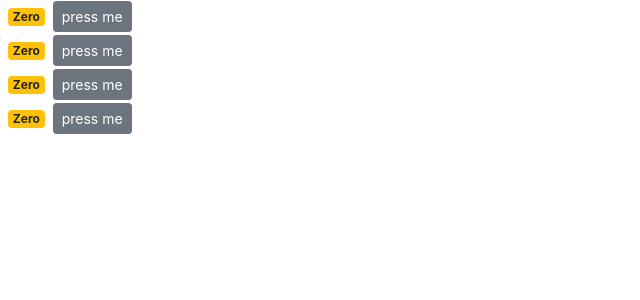
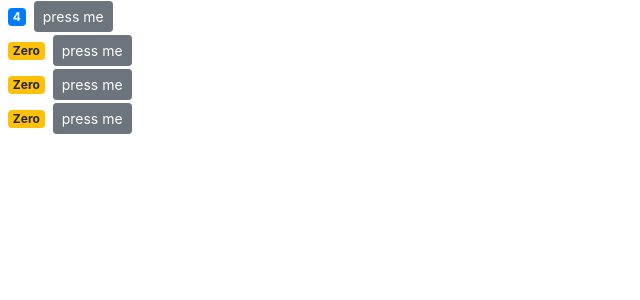
Before and after one commit to talentamaulana10/counter-app, a React (Create React App) app: page / in a window 1280 px wide. Shown: the top 300 px of the page, without its empty margins (0-640 px from the left). Built offline with nearby package versions, Linux system fonts and the light colour scheme.

Commit message:
passing data to component

```diff
--- a/src/components/counter.jsx
+++ b/src/components/counter.jsx
@@ -2,7 +2,7 @@
 
 export default class Counter extends Component {
   state = {
-    count: 0
+    count: this.props.value
   };
 
   handleIncrement = Product => {
@@ -14,6 +14,7 @@
   };
 
   render() {
+    console.log("props", this.props);
     return (
       <div>
         <span className={this.getBadgeClasses()}>{this.formatCount()}</span>
--- a/src/components/counters.jsx
+++ b/src/components/counters.jsx
@@ -4,7 +4,7 @@
 class Counters extends Component {
   state = {
     counters: [
-      { id: 1, value: 0 },
+      { id: 1, value: 4 },
       { id: 2, value: 0 },
       { id: 3, value: 0 },
       { id: 4, value: 0 }
@@ -14,7 +14,7 @@
     return (
       <div>
         {this.state.counters.map(counter => (
-          <Counter key={counter.id} />
+          <Counter key={counter.id} value={counter.value} />
         ))}
       </div>
     );
```
